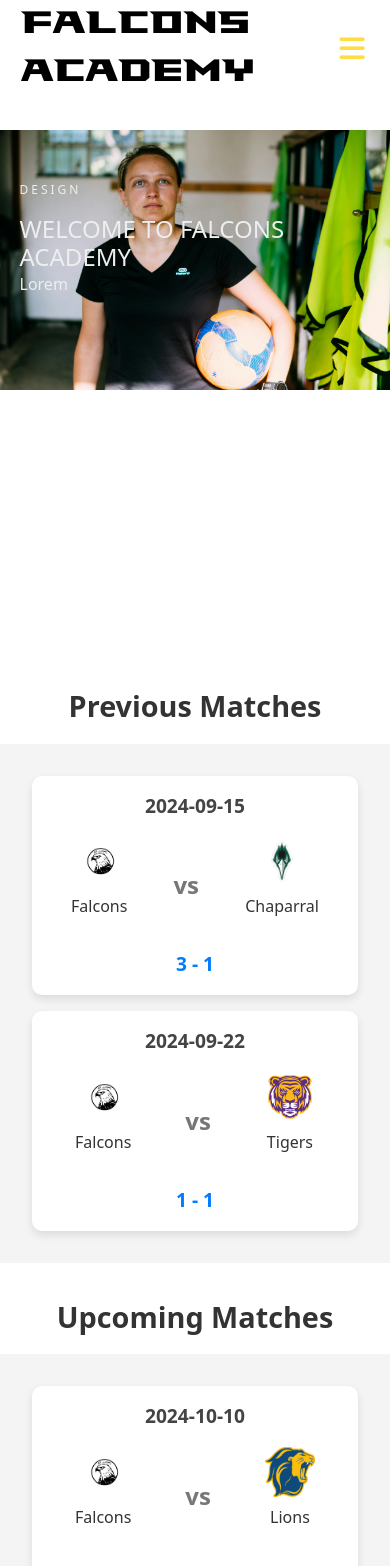
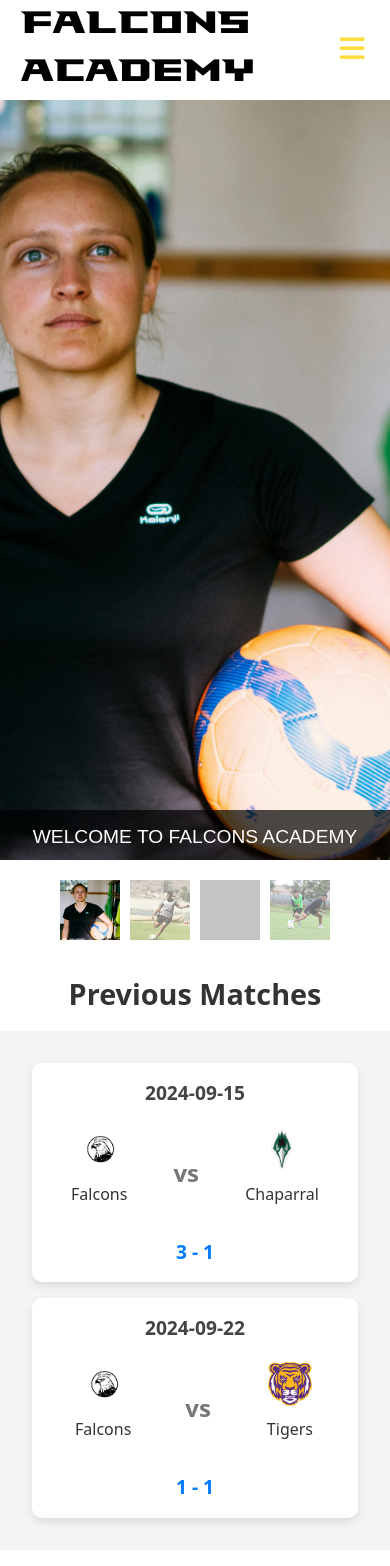
Before and after one commit to jimenezvic/Falcons_Website.github.io, a React (Vite) app in the folder client/falcons/: page /slider in a window 390 px wide. Shown: the top 1566 px of the page. Built offline with nearby package versions, Linux system fonts and the light colour scheme; grey boxes are pictures that could not be loaded; a web font is replaced by a local one.

Commit message:
nav-done

```diff
--- a/client/falcons/src/components/Slider.css
+++ b/client/falcons/src/components/Slider.css
@@ -1,123 +1,55 @@
-.body {
-  margin: 0 auto;
-  color: #eee;
+.slider-container {
+  position: relative;
+  width: 100%;
+  max-width: 1200px;
+  margin: auto;
+  margin-top: 20px;
 }
 
 .slider {
-  height: 60vh;
-  margin-top: 50px;
   position: relative;
-  margin-bottom: 30rem;
-
+  height: 90vh;
+  overflow: hidden;
 }
 
-.slider .list .item {
+.slide {
   position: absolute;
-  inset: 0 0 0 0;
-  overflow: hidden;
+  inset: 0;
   opacity: 0;
-  transform: scale(0.1);
-  transition: opacity 0.5s ease-in-out, transform 0.5s ease-in-out;
-  height: 100vh;
+  transition: opacity 0.5s ease-in-out;
+  height: 100%;
 }
 
-.slider .list .item img {
+.slide img {
+  width: 100%;
   height: 100%;
-  width: 100%;
   object-fit: cover;
-  object-position: center;
-
 }
 
-.slider .list .item .content {
-  position: absolute;
-  left: 5%;
-  top: 10%;
-  width: 90%;
-  max-width: 90%;
+.slide.active {
+  opacity: 1;
   z-index: 1;
 }
 
-.slider .list .item .content p:nth-child(1) {
-  text-transform: uppercase;
-  letter-spacing: 5px;
+.footer {
+  position: relative;
+  background-color: rgba(0, 0, 0, 0.7);
+  color: #fff;
+  padding: 15px;
+  text-align: center;
+  margin-top: -50px; /* Adjust based on how much space you want */
+  z-index: 5;
 }
 
-.slider .list .item .content h2 {
-  font-size: 30px;
-  margin: 0;
+.footer h2 {
+  font-size: 1.5rem;
+  margin-bottom: 10px;
 }
 
-.slider .list .item.active {
-  opacity: 1;
-  transform: scale(1);
-  z-index: 10;
+.footer p {
+  font-size: 1rem;
 }
 
-@keyframes showContent {
-  to {
-    transform: translateY(0);
-    filter: blur(0);
-    opacity: 1;
-  }
-}
-
-.arrows {
-  position: absolute;
-  top: 40%;
-  right: 20px;
-  z-index: 100;
-}
-
-.arrows button {
-  background-color: rgba(237, 231, 231, 0.592);
-  border: none;
-  font-family: monospace;
-  width: 60px;
-  height: 60px;
-  border-radius: 5px;
-  font-size: large;
-  color: #eee;
-  transition: 0.5s;
-}
-
-.arrows button:hover {
-  background-color: #eee;
-  color: #010101;
-}
-
-@media (max-width: 768px) {
-
-
-  .slider .list .item img{
-      object-fit: cover;
-      height: auto;
-  }
-  .slider .list .item{
-    height: auto;
-  }
-  .slider {
-    margin-bottom: 3rem;
-  }
-
-  .slider .list .item .content h2 {
-    font-size: 24px;
-  }
-
-  .slider .list .item .content p:nth-child(1) {
-    font-size: 12px;
-    letter-spacing: 3px;
-  }
-.arrows button{
-  width: 30px;
-  height: 30px;
-  font-size: medium;
-}
-.arrows{
-  padding: 0 10px;
-}
-
-}
 .arrows {
   position: absolute;
   top: 50%;
@@ -126,27 +58,83 @@
   justify-content: space-between;
   transform: translateY(-50%);
   z-index: 100;
-  padding: 0 20px;
+  opacity: 0;
+  transition: opacity 0.3s ease;
+}
+
+.slider:hover .arrows {
+  opacity: 1;
 }
 
 .arrows button {
+  background-color: rgba(255, 255, 255, 0.5);
+  border: none;
+  font-family: monospace;
   width: 40px;
   height: 40px;
-  font-size: monospace;
-  background-color: #eee5;
-  border: none;
   border-radius: 5px;
   font-size: x-large;
-  color: #eee;
-  transition: 0.5s;
+  color: #333;
+  transition: background-color 0.3s ease;
 }
-.arrows #prev{
-  position: relative;
-  left: 0;
+
+.arrows button:hover {
+  background-color: rgba(255, 255, 255, 0.8);
 }
-.arrows #next{
-  position: relative;
-  right: 0;
+
+#prev {
+  position: absolute;
+  left: 20px;
+}
+
+#next {
+  position: absolute;
+  right: 20px;
+}
+
+.thumbnails {
+  display: flex;
+  justify-content: center;
+  margin-top: 20px;
+}
+
+.thumbnail {
+  width: 80px;
+  height: 80px;
+  object-fit: cover;
+  cursor: pointer;
+  opacity: 0.6;
+  transition: opacity 0.3s ease;
+  margin: 0 5px;
+}
+
+.thumbnail.active,
+.thumbnail:hover {
+  opacity: 1;
+}
+
+@media (max-width: 768px) {
+  .slider-container {
+    width: 100%;
+  }
+
+  .footer h2 {
+    font-size: 1.2rem;
+  }
+
+  .footer p {
+    font-size: 0.9rem;
+  }
+
+  .arrows button {
+    width: 30px;
+    height: 30px;
+  }
+
+  .thumbnail {
+    width: 60px;
+    height: 60px;
+  }
 }
 
 .contact-in {
@@ -159,8 +147,8 @@
   border-radius: 10px;
   background: #fff;
   box-shadow: 0px 0px 20px rgba(0, 0, 0, 0.1);
-  margin-top: 30px;
-  margin-bottom: 30px;
+  margin-top: 20px;
+  margin-bottom: 70px;
   transition: box-shadow 0.3s ease-in-out;
 }
 
@@ -191,6 +179,7 @@
   flex-direction: column;
   justify-content: center;
   align-items: center;
+
 }
 
 .contact-form h1 {
--- a/client/falcons/src/components/Slider.jsx
+++ b/client/falcons/src/components/Slider.jsx
@@ -1,13 +1,14 @@
 import React, { useState, useEffect, useRef } from 'react';
 import Cards from './Cards';
-import Card from './Card'
-import Players from "./Players"
+import Card from './Card';
+import Players from "./Players";
 import Footer from './Footer';
 import MatchesTable from './MatchesTable';
 import '../components/Slider.css';
 
 function Slider() {
   const [activeIndex, setActiveIndex] = useState(0);
+  const [isFormOpen, setIsFormOpen] = useState(false);
   const itemCount = 4;
   const intervalRef = useRef(null);
 
@@ -31,71 +32,70 @@ function Slider() {
     setActiveIndex(index);
   };
 
-
+  const toggleForm = () => {
+    setIsFormOpen(!isFormOpen); // Toggle the form visibility
+  };
 
   const slides = [
     {
       image: '/images/home.jpg',
       title: 'WELCOME TO FALCONS ACADEMY',
-  description: "Lorem",
-  footer: 'Join a legacy of excellence. At Falcons Academy, every step you take brings you closer to greatness. Embrace the journey and soar to new heights with us.'
-
+      description: 'Join a legacy of excellence. At Falcons Academy, every step you take brings you closer to greatness. Embrace the journey and soar to new heights with us.'
     },
     {
       image: '/images/dude2.jpg',
       title: 'GET YOUR FALCON ID',
-  description: "Lorem",
-  footer: 'Unlock your potential. Your Falcon ID is more than just a number—it is your key to a community that believes in your success and future.'
+      description: 'Unlock your potential. Your Falcon ID is more than just a number—it is your key to a community that believes in your success and future.'
     },
     {
       image: '/images/players.jpg',
       title: 'YOUR SUCCESS STARTS HERE',
-  description: "Lorem",
-  footer: 'Every dream needs a starting point. At Falcons Academy, we provide the foundation for your success. Take the first step and make it count.'
-
+      description: 'Every dream needs a starting point. At Falcons Academy, we provide the foundation for your success. Take the first step and make it count.'
     },
     {
       image: '/images/main.jpg',
       title: 'FIND YOUR PLACE HERE',
-  description: "Lorem",
-  footer: 'Belong, grow, and thrive. Falcons Academy is where you find your purpose, passion, and people. Your journey starts with us'
-
+      description: 'Belong, grow, and thrive. Falcons Academy is where you find your purpose, passion, and people. Your journey starts with us.'
     }
-  ]
-  const [isFormOpen, setIsFormOpen] = useState(false);
-
-  const toggleForm = () => {
-    setIsFormOpen(!isFormOpen);
-  };
+  ];
 
   return (
     <>
-    <div className="body">
+      <div className="slider-container">
         <div className="slider">
-        <div className="list">
-          {slides.map((slide, index)=>(
-            <div key={index} className={`item ${activeIndex === index ? 'active' : ''}`}>
+          {slides.map((slide, index) => (
+            <div key={index} className={`slide ${activeIndex === index ? 'active' : ''}`}>
               <img src={slide.image} alt={`Slide ${index + 1}`} />
-              <div className='content'>
-              <p>Design</p>
+              <div className="footer">
                 <h2>{slide.title}</h2>
                 <p>{slide.description}</p>
               </div>
             </div>
           ))}
+          <div className="arrows">
+            <button id="prev" onClick={goToPrevSlide}>&lt;</button>
+            <button id="next" onClick={goToNextSlide}>&gt;</button>
           </div>
-          {/* <div className="arrows">
-            <button id='prev' onClick={goToPrevSlide}></button>
-            <button id='next' onClick={goToNextSlide}><i class="fa-solid fa-greater-than"></i></button>
-          </div> */}
         </div>
+        <div className="thumbnails">
+          {slides.map((slide, index) => (
+            <img
+              key={index}
+              src={slide.image}
+              alt={`Thumbnail ${index + 1}`}
+              className={`thumbnail ${activeIndex === index ? 'active' : ''}`}
+              onClick={() => handleThumbnailClick(index)}
+            />
+          ))}
+        </div>
+      </div>
+
       <div>
         <MatchesTable />
       </div>
       <div className="card-holder">
         <Cards />
       </div>
-
 
       <div className="contact-in">
         <div className="contact-map">
@@ -134,8 +134,6 @@ function Slider() {
       </div>
 
       <Footer />
-
-</div>
     </>
   );
 }
```
Lines whose indentation alone changed are shown as unchanged.
